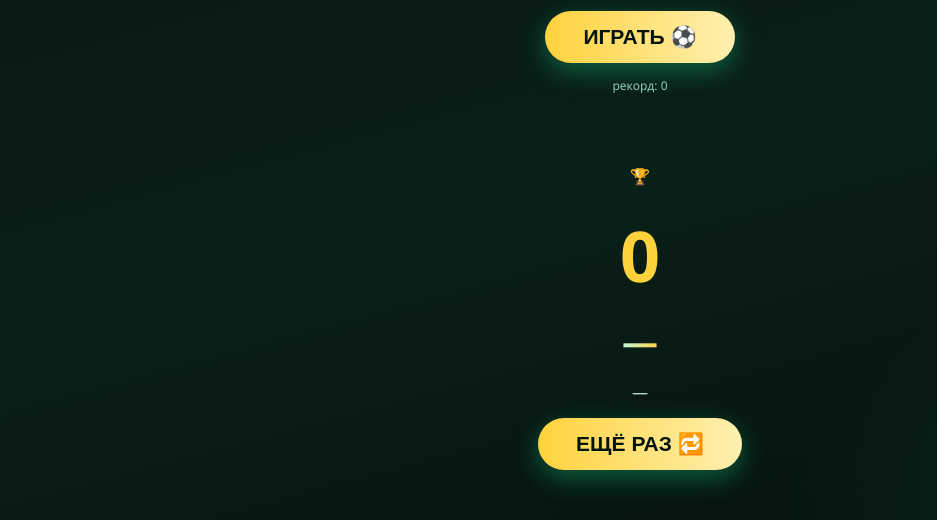
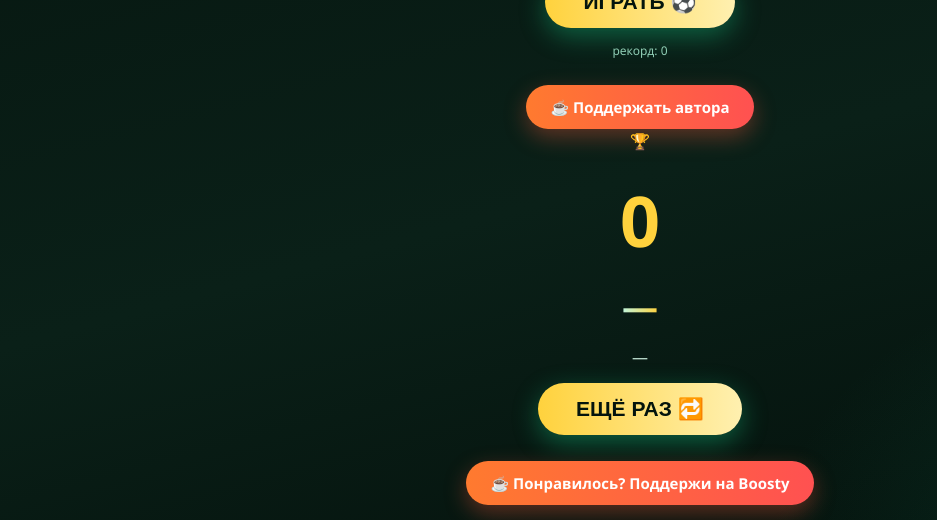
Before and after one commit to gromjkeeegerman/grom-aim, a plain HTML site: page guess-footballer.html in a window 1280 px wide. Shown: the part 280-800 px from the top of the page, without its empty margins (0-937 px from the left). Drawn offline with Linux system fonts and the light colour scheme.

Commit message:
Add Boosty support button to guess game; bump SW cache v3
Co-Authored-By: Claude Opus 4.8 <noreply@anthropic.com>

```diff
--- a/guess-footballer.html
+++ b/guess-footballer.html
@@ -28,6 +28,10 @@
   .btn:active{ transform:scale(.95); }
   .btn.gold{ background:linear-gradient(90deg,var(--gold),#fff0b0); }
   .note{ font-size:12px; color:#8fcdb4; }
+  .support{ display:inline-block; margin-top:12px; text-decoration:none; font-weight:800; font-size:15px;
+    padding:12px 24px; border-radius:30px; color:#fff; background:linear-gradient(90deg,#ff7a2f,#ff5151);
+    box-shadow:0 8px 22px rgba(255,90,60,.35); }
+  .support:active{ transform:scale(.96); }
   .hud{ display:flex; justify-content:space-between; align-items:center; margin-bottom:10px; font-weight:800; }
   .hud .r{ color:#9fe9cf; font-size:13px; }
   .hud .sc{ color:var(--gold); font-size:clamp(18px,5.5vw,24px); }
@@ -64,6 +68,7 @@
     <div class="desc">15 раундов · <b>почти 200 футболистов</b> всех эпох. Открывай подсказки по одной — но помни: <b style="color:#ffd23d">чем меньше подсказок, тем больше очков</b>. Узнаешь легенд?</div>
     <button class="btn gold" id="startBtn">ИГРАТЬ ⚽</button>
     <div class="note" id="best">рекорд: 0</div>
+    <a class="support" href="https://boosty.to/gr0mjkeee" target="_blank" rel="noopener">☕ Поддержать автора</a>
   </div>
 
   <div id="game" class="screen hidden">
@@ -89,6 +94,7 @@
     <div class="rank" id="endRank">—</div>
     <div class="desc" id="endMsg">—</div>
     <button class="btn gold" id="againBtn">ЕЩЁ РАЗ 🔁</button>
+    <a class="support" href="https://boosty.to/gr0mjkeee" target="_blank" rel="noopener">☕ Понравилось? Поддержи на Boosty</a>
   </div>
 </div>
 
--- a/sw.js
+++ b/sw.js
@@ -1,5 +1,5 @@
 // GROM games — service worker для офлайн-режима
-var CACHE = 'grom-games-v2';
+var CACHE = 'grom-games-v3';
 var ASSETS = ['./', 'index.html', 'millionaire.html', 'guess-footballer.html',
   'manifest.json', 'manifest-millionaire.json', 'manifest-guess.json', 'icon.svg'];
 
```
